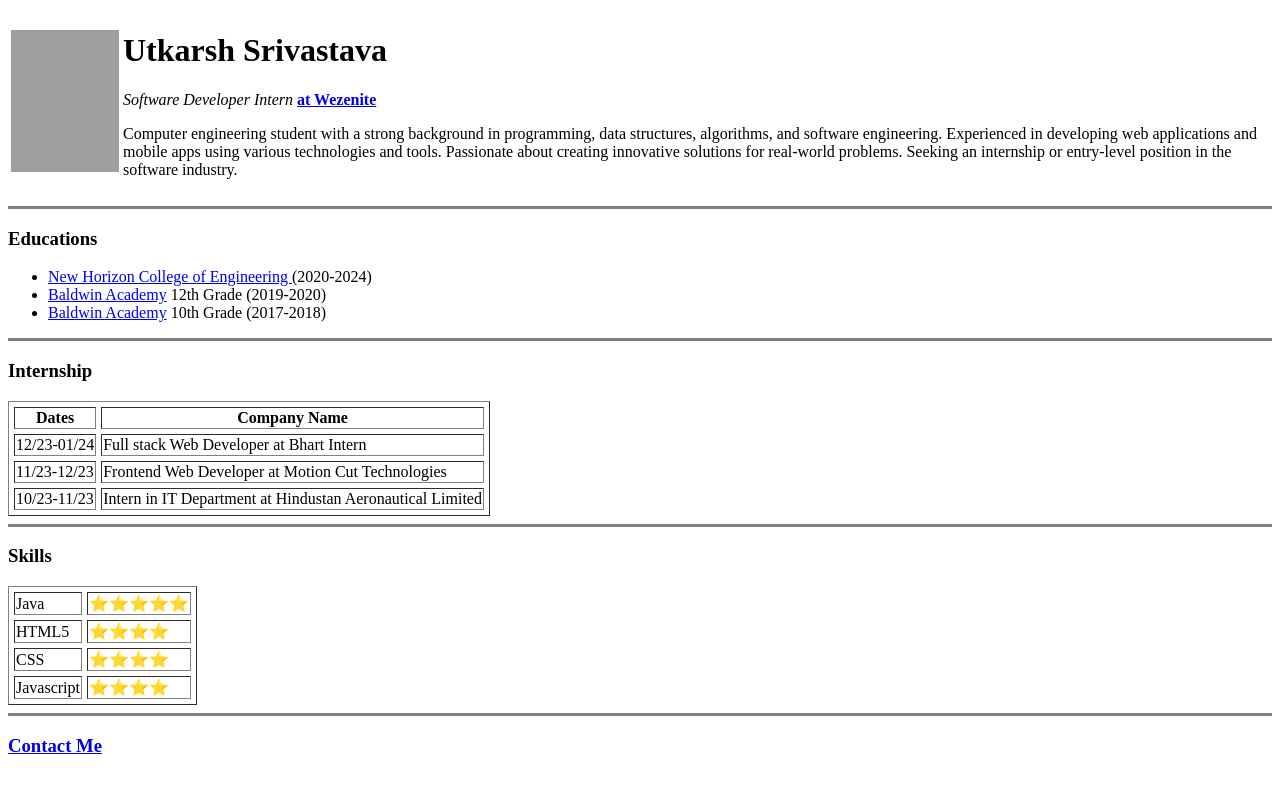
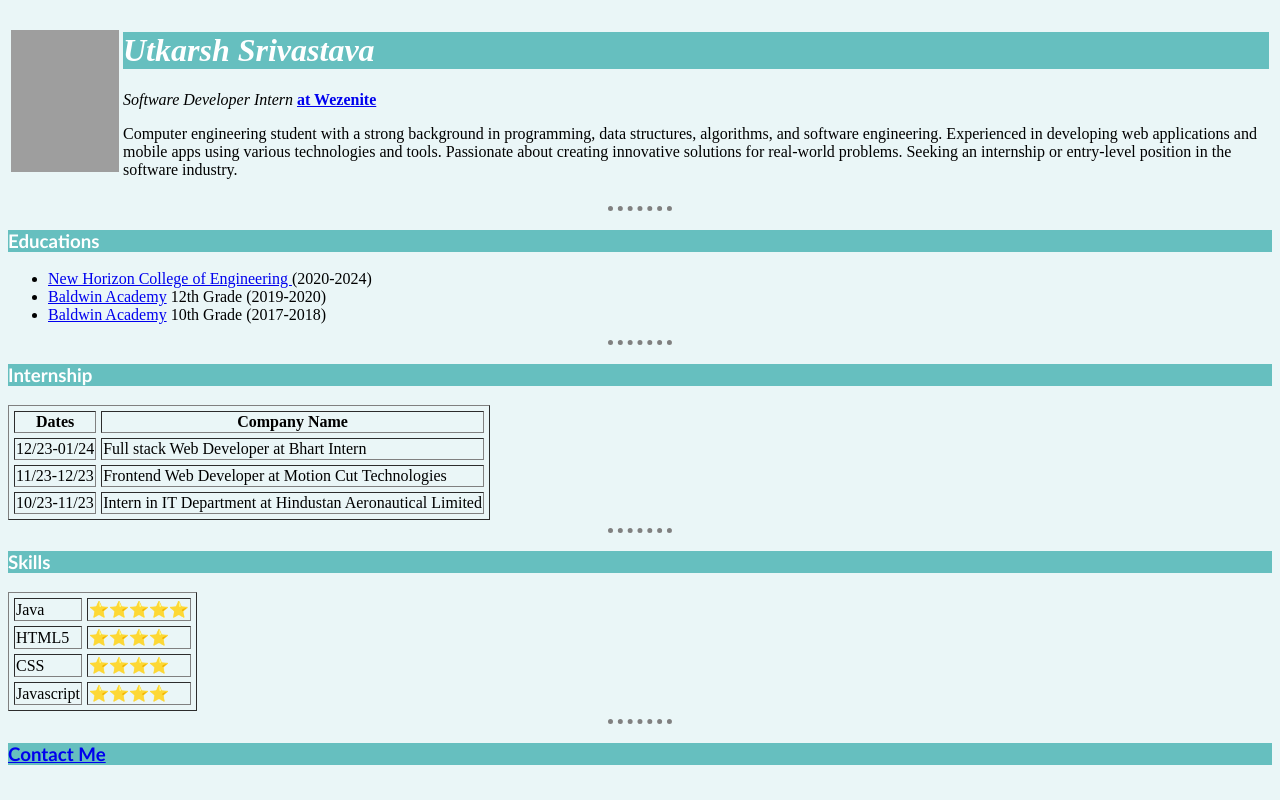
Before and after one commit to Speedyy29/CV, a plain HTML site: page Pr-02.html in a window 1280 px wide. Drawn offline with Linux system fonts and the light colour scheme; grey boxes are pictures that could not be loaded.

Commit message:
Add files via upload

```diff
--- a/Pr-02.html
+++ b/Pr-02.html
@@ -4,6 +4,7 @@
     <meta charset="UTF-8">
     <meta name="viewport" content="width=device-width, initial-scale=1.0">
     <title>💜Utkarsh"s Personal site</title>
+    <link rel="stylesheet" href="style.css">
 </head>
 <body>
     <table cellspacinng="5px">
@@ -23,14 +24,14 @@
                 </p></td>
         </tr>
     </table>
-    <hr size="3" noshade="noshade">
+    <hr>
     <h3>Educations</h3>
     <ul>
         <li><a href="https://newhorizoncollegeofengineering.in/">New Horizon College of Engineering </a>(2020-2024)</li>
         <li><a href="http://https://www.baldwinsociety.in/patna">Baldwin Academy</a> 12th Grade (2019-2020)</li>
         <li><a href="https://www.baldwinsociety.in/patna">Baldwin Academy</a> 10th Grade (2017-2018)</li>
     </ul>
-    <hr size="3" noshade="noshade">
+    <hr>
     <h3>Internship</h3>
     <table border="1px solid" cellspacing="5px">
         <thead>
@@ -55,7 +56,7 @@
         <tfoot>
         </tfoot>
     </table>
-    <hr size="3" noshade="noshade">
+    <hr>
     <h3>Skills</h3>
     <table cellspacing="5px" border="1px solid">
         <tr>
@@ -75,7 +76,7 @@
             <td>⭐⭐⭐⭐</td>
         </tr>
     </table>
-    <hr size="3" noshade="noshade">
+    <hr>
     <h3><a href="contact me.html">Contact Me</a></h3>
 </body>
 </html>
--- /dev/null
+++ b/style.css
@@ -0,0 +1,21 @@
+body{
+    background-color: #EAF6F7;
+    }
+    hr{
+        border-style: none;
+        border-top-style: dotted;
+        border-color: grey;
+        border-width: 5px;
+        height: 0px;
+        width: 5%;
+    }
+    h1{
+        background-color: #66BFBF;
+        color: white;
+        font-style: italic;
+    }
+    h3{
+        background-color: #66BFBF;
+        color: white;
+        font-family: 'Gill Sans', 'Gill Sans MT', Calibri, 'Trebuchet MS', sans-serif;
+    }
```
